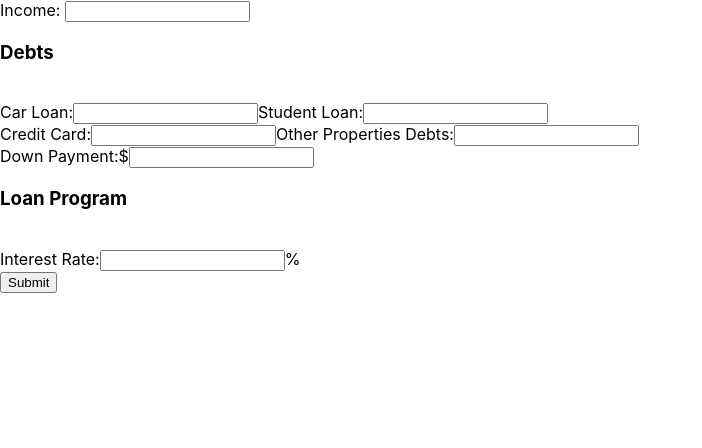
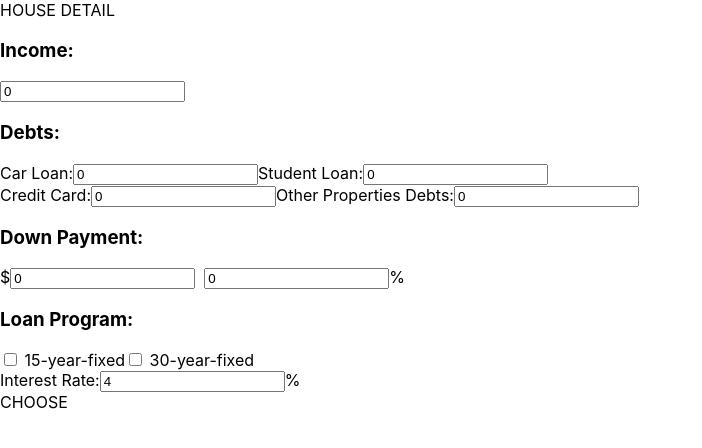
Before and after one commit to happyseki/homebuyershelper_frontend, a React (Create React App) app: page /houses/1 in a window 1280 px wide. Shown: the top 448 px of the page, without its empty margins (0-702 px from the left). Built offline with nearby package versions, Linux system fonts and the light colour scheme.

Commit message:
put formula

```diff
--- a/src/components/Form.js
+++ b/src/components/Form.js
@@ -3,25 +3,60 @@ import React from 'react';
 function Form(props) {
   return (
       <form>
-        Income: <input type='text' name='income' value={props.data.income} onChange={props.handleChange} />
+        <h3>Income:</h3>
+        <input type='text' name='income' value={props.data.income}
+        onChange={props.handleChange} />
         <br/>
-        <h3>Debts</h3>
+
+        <h3>Debts:</h3>
+        Car Loan:
+        <input type='text' name='carLoan' value={props.data.carLoan}
+        onChange={props.handleChange} />
+
+        Student Loan:
+        <input type='text' name='studentLoan' value={props.data.studentLoan}
+        onChange={props.handleChange} />
         <br/>
-        Car Loan:<input type='text' name='carLoan' value={props.data.carLoan} onChange={props.handleChange} />
-        Student Loan:<input type='text' name='studentLoan' value={props.data.studentLoan} onChange={props.handleChange} />
+
+        Credit Card:
+        <input type='text' name='creditCard' value={props.data.creditCard}
+        onChange={props.handleChange} />
+
+        Other Properties Debts:
+        <input type='text' name='OtherPropertiesDebts'
+        value={props.data.OtherPropertiesDebts} onChange={props.handleChange} />
         <br/>
-        Credit Card:<input type='text' name='creditCard' value={props.data.creditCard} onChange={props.handleChange} />
-        Other Properties Debts:<input type='text' name='OtherPropertiesDebts' value={props.data.OtherPropertiesDebts} onChange={props.handleChange} />
+
+        <h3>Down Payment:</h3>
+
+        $<input type='text' name='downpayment' value={props.data.downpayment}
+        onChange={props.handleChange} />&nbsp;&nbsp;
+        <input type='text' name='downpayment' value={props.data.downpayment}
+        onChange={props.handleChange} />%
         <br/>
-        Down Payment:$<input type='text' name='downpayment' value={props.data.downpayment} onChange={props.handleChange} />
+
+        <h3>Loan Program:</h3>
+            <input type='checkbox' name='program' value='15-year-fixed'
+            checked={props.data.yearFixed === '15-year-fixed'}
+            onChange={props.handleChange} /> 15-year-fixed
+            <input type='checkbox' name='program' value='30-year-fixed'
+            checked={props.data.yearFixed === '30-year-fixed'}
+            onChange={props.handleChange} /> 30-year-fixed
         <br/>
-        <h3>Loan Program</h3>
+
+        Interest Rate:<input type='text' name='interestRate'
+        value={props.data.interestRate} onChange={props.handleChange} />%
         <br/>
-        Interest Rate:<input type='text' name='interestRate' defaultValue='4' value={props.data.interestRate} onChange={props.handleChange}/>%
-        <br/>
-        <button>Submit</button>
       </form>
     )
 }
 
 export default Form;
+// <button>Submit</button>
+
+
+// <select className="dropdown" onChange={props.handleChange} >
+// <option key={i} className="item" value={.id}>
+// {.name}
+// </option>
+// </select>
--- a/src/components/FormContainer.js
+++ b/src/components/FormContainer.js
@@ -2,22 +2,40 @@ import React, { Component } from 'react';
 import Form from './Form.js';
 
 class FormContainer extends Component {
-   state={
-     income: '',
-     carLoan:'',
-     studentLoan:'',
-     creditCard:'',
-     OtherPropertiesDebts:'',
-     downpayment:'',
-     percentage:'',
-    interestRate:''
+  constructor(){
+    super()
+    this.state={
+      income: 0,
+      carLoan:0,
+      studentLoan:0,
+      creditCard:0,
+      OtherPropertiesDebts:0,
+      downpayment:0,
+      percentage:0,
+      interestRate:4,
+      yearFixed: ''
 
-   }
-   handleChange(e){
-     this.setState({
-         [e.target.name]: e.target.value
-     })
-   }
+    }
+
+  }
+  handleChange=(e)=>{
+    console.log(e.target.value)
+    // e.target.type === 'checkbox'? this.setState({[e.target.name]: checked}) :this.setState({[e.target.name]: value})
+    }
+
+    // <h2>Result</h2>
+    // let p = this.props.price - this.state.downpayment,
+    //     r = this.state.interestRate / 12
+    //     n
+    // yearFixed === '15-year-fixed'? n=180 : n=360
+    // monthlyPayment = p*( r*Math.pow(1+r,n)) / (Math.pow(1+r,n)-1) )
+    //result = monthlyPayment.toFixed(2)
+
+    // <h2>Eligibility</h2>
+    // D/I = (result + this.props.insurance + this.props.tax +
+    // this.state.carLoan + this.state.studentLoan +
+    // this.state.creditCard + OtherPropertiesDebts) / this.state.income
+    // D/I < 0.5 eligibale : notEligibale
   render() {
     return (
       <div>
@@ -25,6 +43,7 @@ class FormContainer extends Component {
         handleChange={this.handleChange}
         data={this.state}
       />
+      CHOOSE {this.state.yearFixed}
       </div>
     );
   }
--- a/src/pages/HouseDetail.js
+++ b/src/pages/HouseDetail.js
@@ -16,7 +16,7 @@ class HouseDetail extends Component {
 
     return (
       <div className="HouseDetail">
-
+          HOUSE DETAIL
         <FormContainer />
       </div>
     );
```
